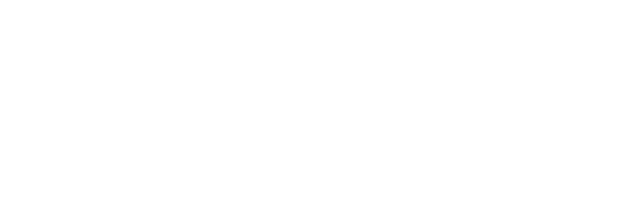
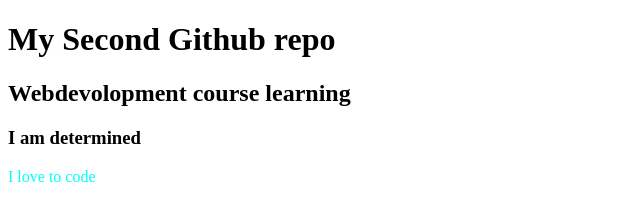
Before and after one commit to Hafsa-Begum/my-second-repo, a plain HTML site: page index.html in a window 1280 px wide. Shown: the whole page, without its empty margins (0-640 px from the left). Drawn offline with Linux system fonts and the light colour scheme.

Commit message:
second commit

```diff
--- a/index.html
+++ b/index.html
@@ -5,8 +5,12 @@
     <meta http-equiv="X-UA-Compatible" content="IE=edge">
     <meta name="viewport" content="width=device-width, initial-scale=1.0">
     <title>My Second Github Repo</title>
+    <link rel="stylesheet" href="style.css">
 </head>
 <body>
-
+    <h1>My Second Github repo</h1>
+    <h2>Webdevolopment course learning</h2>
+    <h3>I am determined</h3>
+    <p>I love to code</p>
 </body>
 </html>
--- /dev/null
+++ b/style.css
@@ -0,0 +1,3 @@
+p{
+    color:aqua;
+}
```
